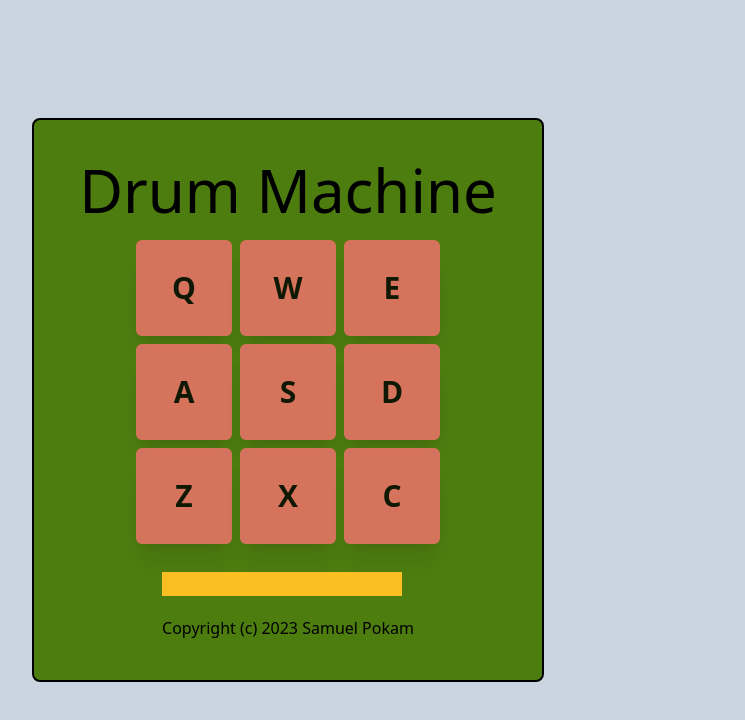
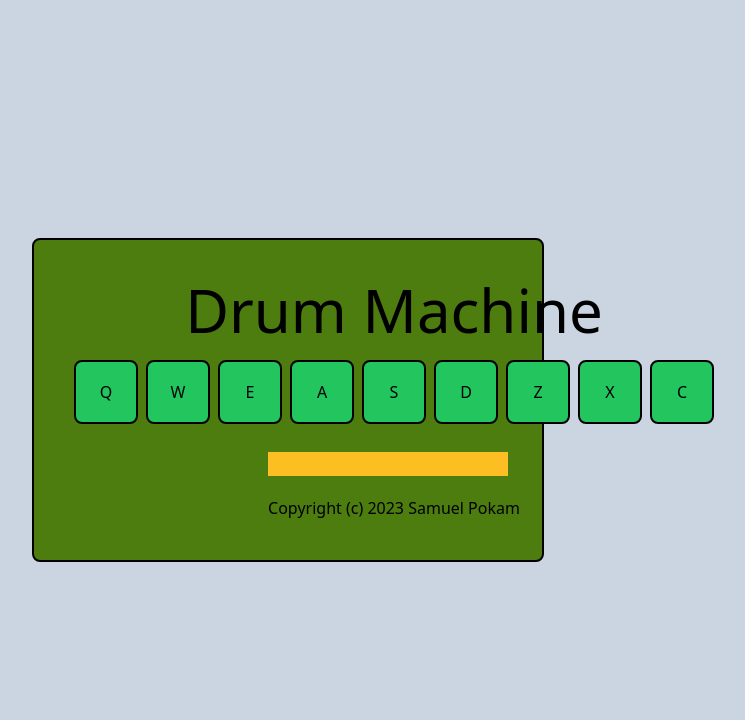
Before and after one commit to RinKhimera/drum-project, a Next.js app: page / in a window 1280 px wide. Shown: the top 720 px of the page, without its empty margins (352-1097 px from the left). Built offline with nearby package versions, Linux system fonts and the light colour scheme.

Commit message:
Button compenent created to refactoring code
Buttons now change colors when a key is pressed

```diff
--- /dev/null
+++ b/components/Button.tsx
@@ -0,0 +1,44 @@
+import React, { useState, useRef, useEffect } from "react";
+
+const Button = ({ id, audioPath, keyTrigger }) => {
+  const [isPlaying, setIsPlaying] = useState(false);
+  const audioRef = useRef(null);
+
+  useEffect(() => {
+    const handleKeyDown = (event) => {
+      if (event.key.toUpperCase() === keyTrigger) {
+        playSound();
+      }
+    };
+
+    document.addEventListener("keydown", handleKeyDown);
+
+    return () => {
+      document.removeEventListener("keydown", handleKeyDown);
+    };
+  }, [keyTrigger]);
+
+  const playSound = () => {
+    audioRef.current.currentTime = 0;
+    audioRef.current.play();
+    setIsPlaying(true);
+    setTimeout(() => {
+      setIsPlaying(false);
+    }, audioRef.current.duration * 1000);
+  };
+
+  const buttonClass = isPlaying ? "bg-red-500" : "bg-green-500";
+
+  return (
+    <button
+      id={id}
+      className={`w-16 h-16 rounded-lg border-black border-2 ${buttonClass}`}
+      onClick={playSound}
+    >
+      {keyTrigger}
+      <audio id={keyTrigger} src={audioPath} ref={audioRef}></audio>
+    </button>
+  );
+};
+
+export default Button;
--- a/components/Drum.tsx
+++ b/components/Drum.tsx
@@ -1,11 +1,19 @@
-import React, { useState } from "react";
+import React from "react";
+import Button from "./Button";
 
 const Drum = () => {
-  const [active, setActive] = useState("");
-  const playAudio = (audioId: string, audioPath: string | undefined) => {
-    setActive(audioId);
-    new Audio(audioPath).play();
-  };
+  const buttons = [
+    { id: "Heater-1", audioPath: "/Heater-1.mp3", keyTrigger: "Q" },
+    { id: "Heater-2", audioPath: "/Heater-2.mp3", keyTrigger: "W" },
+    { id: "Heater-3", audioPath: "/Heater-3.mp3", keyTrigger: "E" },
+    { id: "Heater-4", audioPath: "/Heater-4.mp3", keyTrigger: "A" },
+    { id: "Clap", audioPath: "/Clap.mp3", keyTrigger: "S" },
+    { id: "Open-HH", audioPath: "/Open-HH.mp3", keyTrigger: "D" },
+    { id: "Kick-n'-Hat", audioPath: "/Kick-n-Hat.mp3", keyTrigger: "Z" },
+    { id: "Kick", audioPath: "/Kick.mp3", keyTrigger: "X" },
+    { id: "Closed-HH", audioPath: "/Closed-HH.mp3", keyTrigger: "C" },
+  ];
+
   return (
     <>
       <title>Drum Machine</title>
@@ -21,79 +29,13 @@ const Drum = () => {
           </div>
           <div id="buttons" className="">
             <div className="flex gap-2 pb-2">
-              <button
-                id="Heater 1"
-                className="drum-pad text-3xl font-bold w-24 h-24 flex justify-center items-center rounded-md shadow-xl opacity-80 hover:opacity-100 bg-red-400"
-                onClick={() => playAudio("Heater-1", "/Heater-1.mp3")}
-              >
-                Q
-              </button>
-              <button
-                id="Heater 2"
-                className="drum-pad text-3xl font-bold w-24 h-24 flex justify-center items-center rounded-md shadow-xl opacity-80 hover:opacity-100 bg-red-400"
-                onClick={() => playAudio("Heater-2", "/Heater-2.mp3")}
-              >
-                W
-              </button>
-              <button
-                id="Heater 3"
-                className="drum-pad text-3xl font-bold w-24 h-24 flex justify-center items-center rounded-md shadow-xl opacity-80 hover:opacity-100 bg-red-400"
-                onClick={() => playAudio("Heater-3", "/Heater-3.mp3")}
-              >
-                E
-              </button>
-            </div>
-            <div className="flex gap-2 pb-2">
-              <button
-                id="Heater 4"
-                className="drum-pad text-3xl font-bold w-24 h-24 flex justify-center items-center rounded-md shadow-xl opacity-80 hover:opacity-100 bg-red-400"
-                onClick={() => playAudio("Heater-4", "/Heater-4.mp3")}
-              >
-                A
-              </button>
-              <button
-                id="Clap"
-                className="drum-pad text-3xl font-bold w-24 h-24 flex justify-center items-center rounded-md shadow-xl opacity-80 hover:opacity-100 bg-red-400"
-                onClick={() => playAudio("Clap", "/Clap.mp3")}
-              >
-                S
-              </button>
-              <button
-                id="Open-HH"
-                className="drum-pad text-3xl font-bold w-24 h-24 flex justify-center items-center rounded-md shadow-xl opacity-80 hover:opacity-100 bg-red-400"
-                onClick={() => playAudio("Open-HH", "/Open-HH.mp3")}
-              >
-                D
-              </button>
-            </div>
-            <div className="flex gap-2 pb-2">
-              <button
-                id="Kick-n'-Hat"
-                className="drum-pad text-3xl font-bold w-24 h-24 flex justify-center items-center rounded-md shadow-xl opacity-80 hover:opacity-100 bg-red-400"
-                onClick={() => playAudio("Kick-n'-Hat", "/Kick-n-Hat.mp3")}
-              >
-                Z
-              </button>
-              <button
-                id="Kick"
-                className="drum-pad text-3xl font-bold w-24 h-24 flex justify-center items-center rounded-md shadow-xl opacity-80 hover:opacity-100 bg-red-400"
-                onClick={() => playAudio("Kick", "/Kick.mp3")}
-              >
-                X
-              </button>
-              <button
-                id="Closed-HH"
-                className="drum-pad text-3xl font-bold w-24 h-24 flex justify-center items-center rounded-md shadow-xl opacity-80 hover:opacity-100 bg-red-400"
-                onClick={() => playAudio("Closed-HH", "/Closed-HH.mp3")}
-              >
-                C
-              </button>
+              {buttons.map(({ id, audioPath, keyTrigger }) => (
+                <Button id={id} audioPath={audioPath} keyTrigger={keyTrigger} />
+              ))}
             </div>
           </div>
           <div id="display">
-            <div className="bg-amber-400 p-3 text-3xl text-center w-60">
-              {active}
-            </div>
+            <div className="bg-amber-400 p-3 text-3xl text-center w-60"></div>
             <h1 className="pt-5">Copyright (c) 2023 Samuel Pokam</h1>
           </div>
         </div>
```
